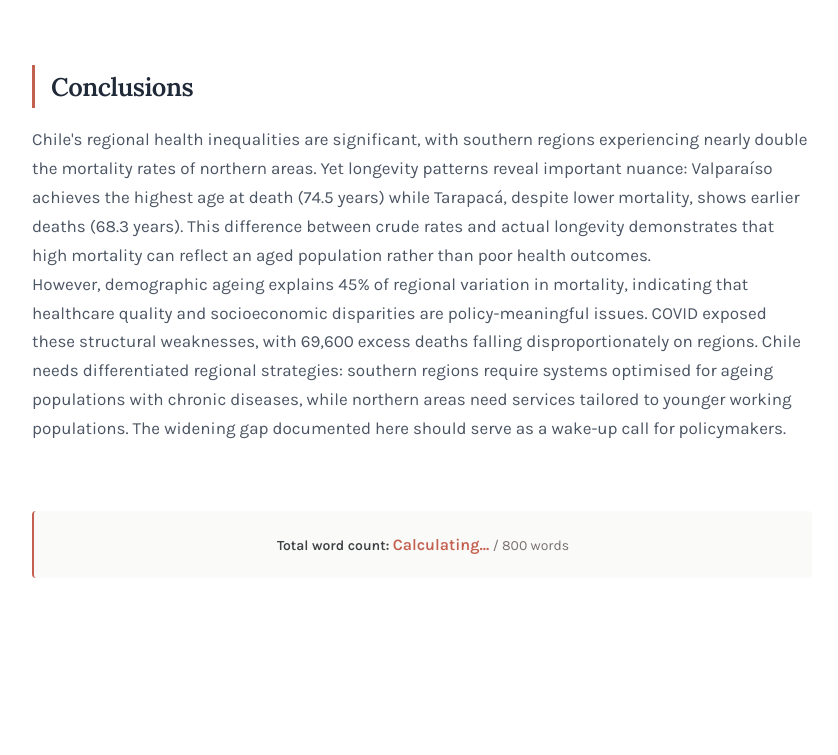
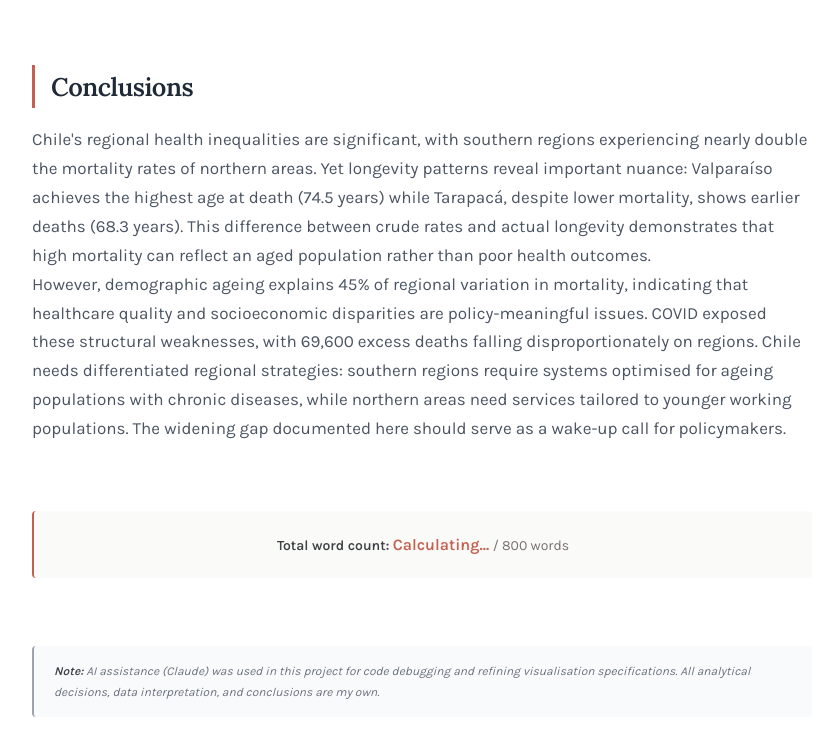
Before and after one commit to antogriffin12/antogriffin12.github.io, a plain HTML site: page Project/project.html in a window 1280 px wide. Shown: the part 4295-5050 px from the top of the page, without its empty margins (218-1056 px from the left). Before the commit the page ends 5021 px from the top, so only its background shows below. Drawn offline with Linux system fonts and the light colour scheme; a script that the page names is missing.

Commit message:
Add files via upload

```diff
--- a/Project/project.html
+++ b/Project/project.html
@@ -237,6 +237,17 @@
         </div>
     </section>
 
+    <!-- AI DISCLOSURE NOTE -->
+    <section>
+        <div style="padding: 15px 20px; background-color: #f9fafb; border-radius: 4px; margin-top: 20px; border-left: 2px solid #9ca3af;">
+            <p style="font-family: 'Karla', sans-serif; color: #6b7280; font-size: 12px; margin: 0; font-style: italic;">
+                <strong style="color: #3d4144;">Note:</strong> AI assistance (Claude) was used in this project
+                for code debugging and refining visualisation specifications. All
+                analytical decisions, data interpretation, and conclusions are my own.
+            </p>
+        </div>
+    </section>
+
     <script>
         // Chart specifications
         vegaEmbed('#Location1', "Chile_mortality_map.json", {"renderer": "svg"});
```
